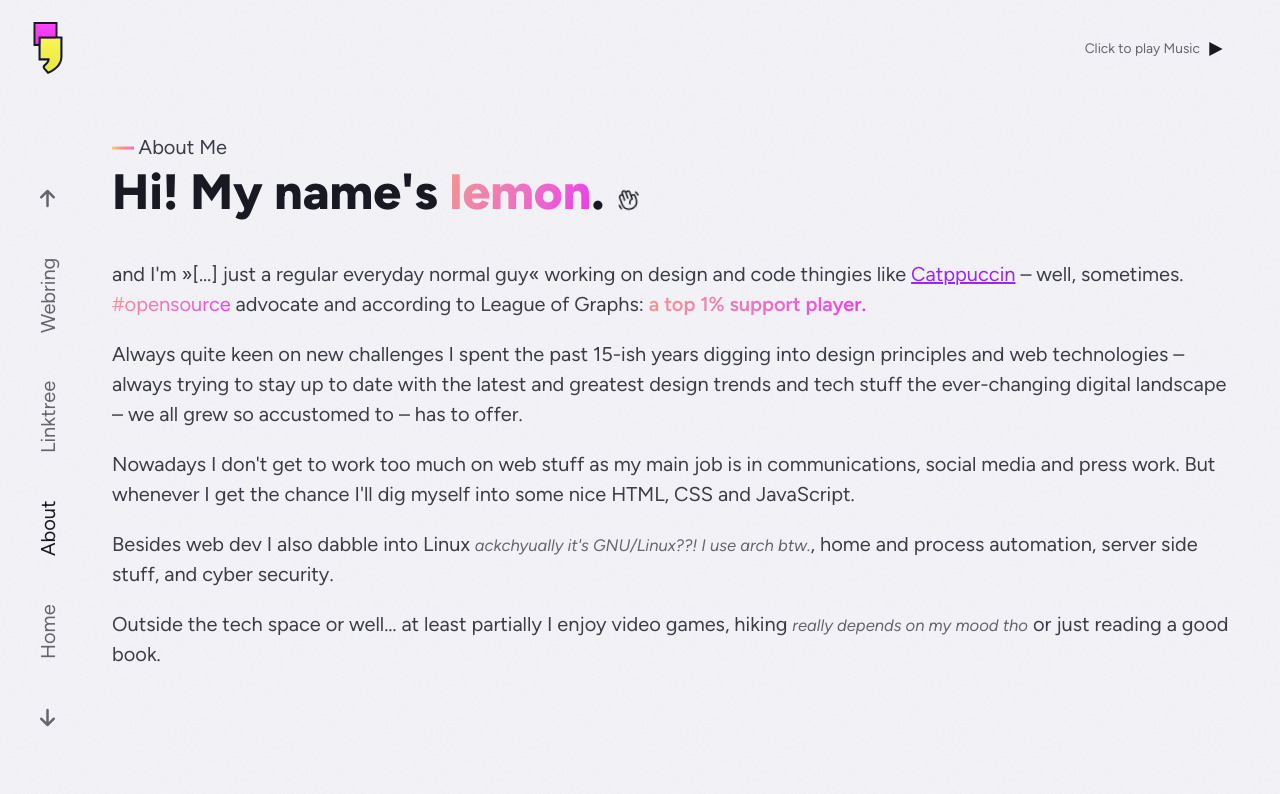
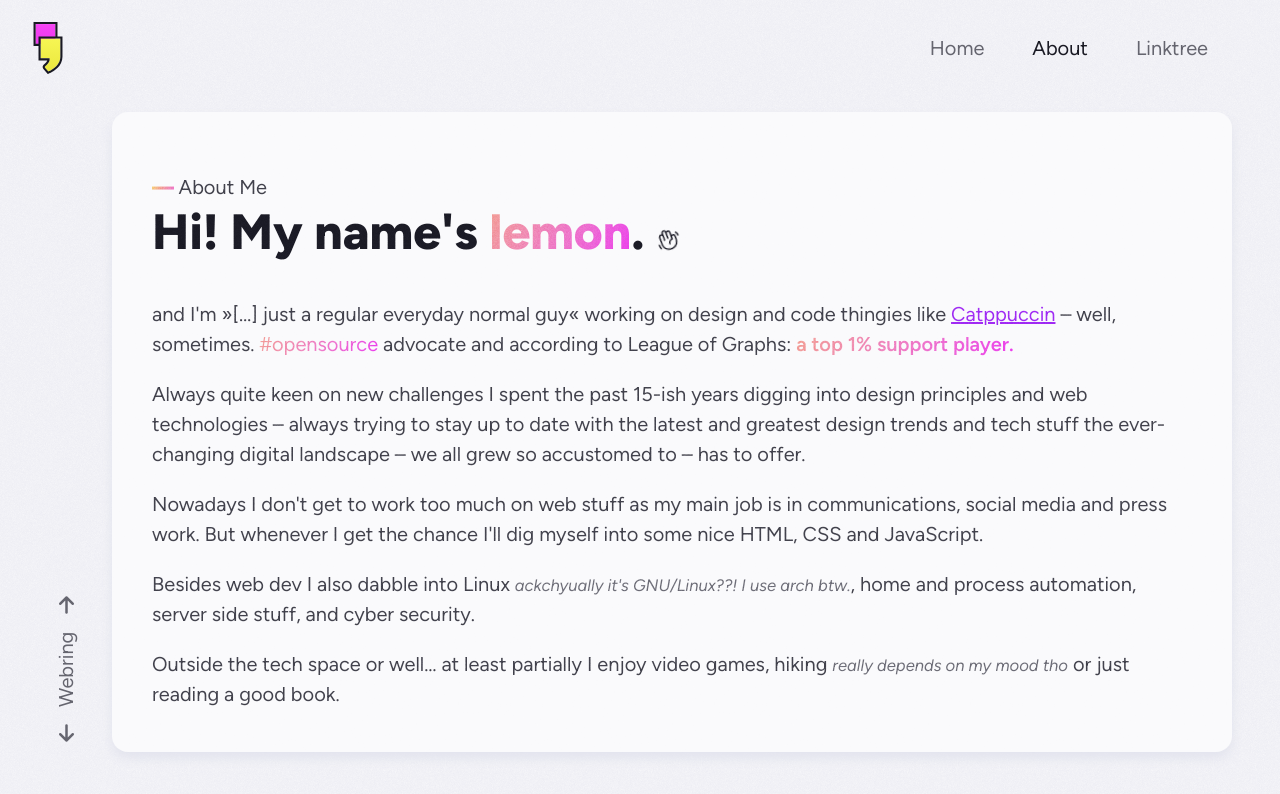
Before and after one commit to unseen-ninja/website, a Vue app: page /about in a window 1280 px wide. Shown: the top 794 px of the page. Built offline with nearby package versions, Linux system fonts and the light colour scheme; no server answers.

Commit message:
refactor: nav structure & webring

```diff
--- a/src/App.vue
+++ b/src/App.vue
@@ -18,12 +18,9 @@
   </header>
 
   <nav>
-    <a href="https://ctp-webr.ing/unseen-ninja/next"><i class="fa-solid fa-arrow-down"></i></a>
-    <a href="https://ctp-webr.ing/">Webring</a>
     <RouterLink to="/linktree">Linktree</RouterLink>
     <RouterLink to="/about">About</RouterLink>
     <RouterLink to="/">Home</RouterLink>
-    <a href="https://ctp-webr.ing/unseen-ninja/previous"><i class="fa-solid fa-arrow-up"></i></a>
   </nav>
 
   <main>
@@ -33,7 +30,9 @@
   </main>
 
   <footer>
-    <MusicPlayer />
+    <a href="https://ctp-webr.ing/unseen-ninja/previous"><i class="fa-solid fa-arrow-left"></i></a>
+    <a href="https://ctp-webr.ing/">Webring</a>
+    <a href="https://ctp-webr.ing/unseen-ninja/next"><i class="fa-solid fa-arrow-right"></i></a>
   </footer>
 
 </template>
@@ -81,9 +80,9 @@
 
 
       grid-template-areas:
-        "logo footer footer"
-        "nav main main"
-        "nav main main";
+        "logo nav nav"
+        "footer main main"
+        "footer main main";
 
     }
 
@@ -128,19 +127,63 @@
 
       @media (min-width: 800px) {
 
-        justify-content: start;
-
-        transform: rotate(180deg);
+        justify-content: end;
 
         padding-inline: var(--spacing-lg);
 
         background-color: transparent;
 
+      }
+
+    }
+
+
+
+    footer {
+
+      grid-area: footer;
+
+      display: flex;
+      justify-content: end;
+
+      padding-inline: var(--spacing-sm);
+
+
+      @media (min-width: 500px) { padding: var(--spacing-md); }
+
+      @media (min-width: 800px) {
+
+        justify-content: start;
+
+        padding: var(--spacing-lg);
+
+        transform: rotate(180deg);
+
         writing-mode: vertical-rl;
         text-orientation: mixed;
 
+
+        a > i {
+          transform-origin: center center;
         }
 
+        a:nth-child(1) > i {
+          transform: rotate(90deg);
+        }
+
+        a:nth-child(3) > i {
+          transform: rotate(90deg);
+        }
+
+      }
+
+    }
+
+  }
+
+
+  nav,
+  footer {
 
     a {
 
@@ -172,23 +215,4 @@
 
   }
 
-
-
-    footer {
-
-      grid-area: footer;
-
-      display: flex;
-      justify-content: end;
-
-      padding-inline: var(--spacing-sm);
-
-
-      @media (min-width: 500px) { padding: var(--spacing-md); }
-      @media (min-width: 800px) { padding: var(--spacing-lg); }
-
-    }
-
-  }
-
 </style>
--- a/src/views/AboutView.vue
+++ b/src/views/AboutView.vue
@@ -30,6 +30,53 @@
 
 
 <style scoped lang="scss">
+
+
+  #about {
+
+    position: relative;
+
+    height: 100%;
+    padding: 2em;
+
+    border-radius: var(--spacing-md);
+    background-color: var(--lychee-tint);
+    box-shadow: 0 .6rem 1.2rem 0 var(--shadow);
+
+
+    @media (prefers-color-scheme: dark) {
+      background-color: var(--blackberry-tint);
+    }
+
+
+    &::before {
+
+      content: '';
+
+      position: absolute;
+      inset: 0;
+      z-index: 3;
+
+      border-radius: var(--spacing-md);
+
+      pointer-events: none;
+
+    }
+
+
+    &::before {
+
+      opacity: 50%;
+
+      background-image: url('/assets/images/noise.png');
+      background-repeat: repeat;
+      mix-blend-mode: overlay;
+
+    }
+
+  }
+
+
 
   .image {
 
```
Lines whose indentation alone changed are shown as unchanged.
